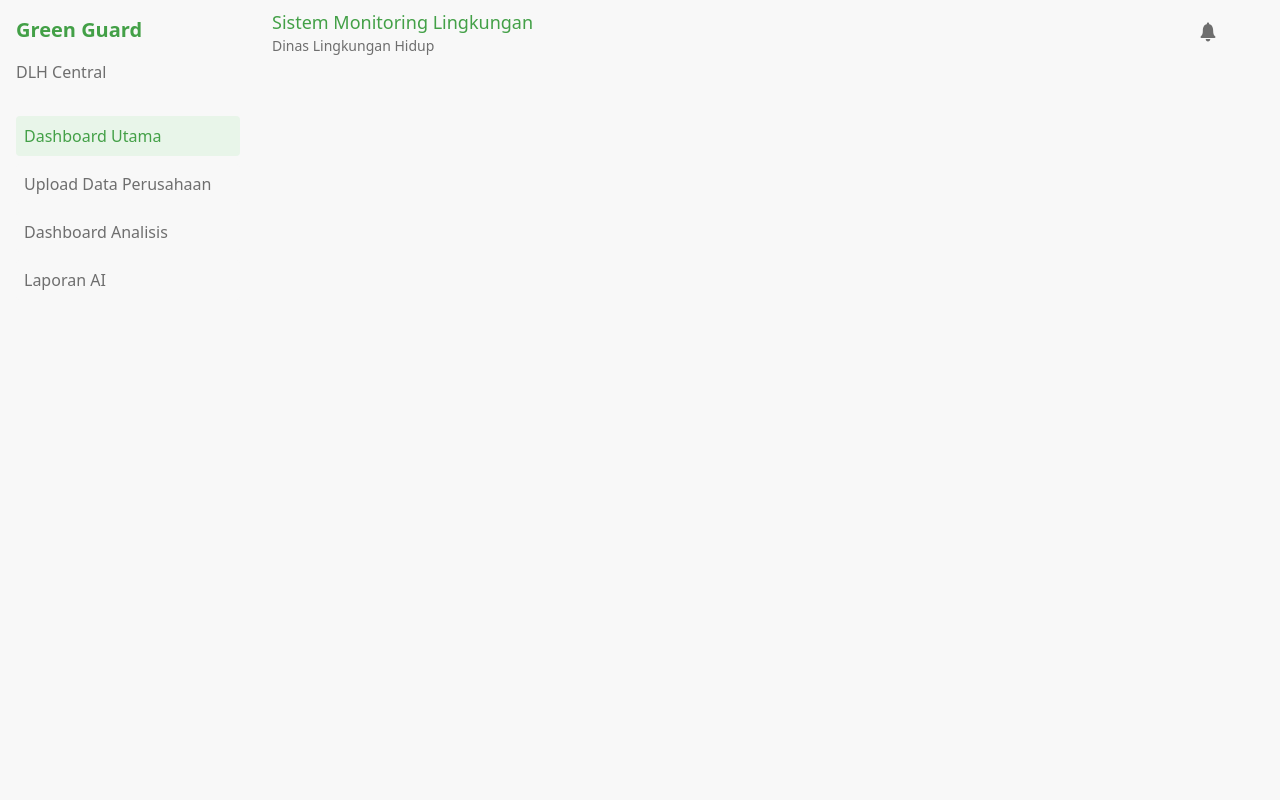
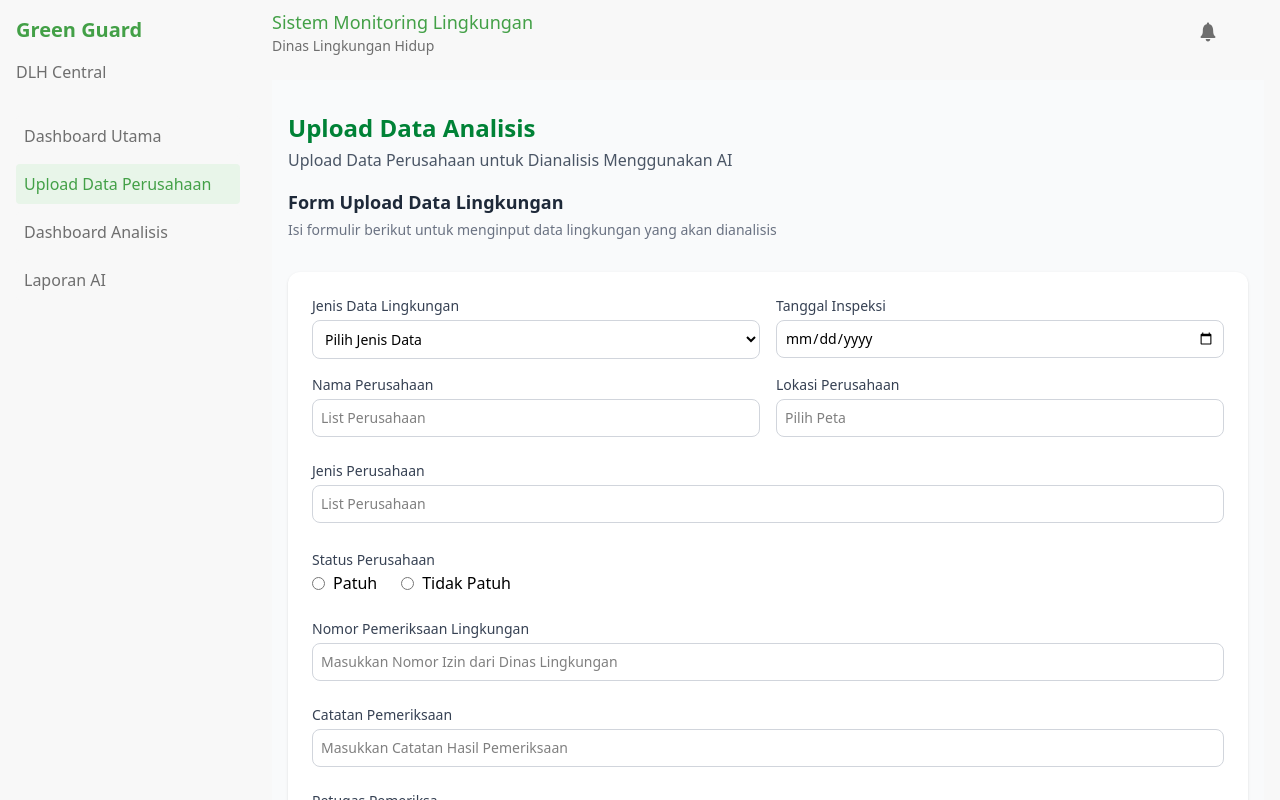
Before and after one commit to faditya-start/ecomap, a React (Vite) app: page /upload in a window 1280 px wide. Built offline with nearby package versions, Linux system fonts and the light colour scheme.

Commit message:
feat: memperbaiki halaman input data dan routing

```diff
--- a/src/App.tsx
+++ b/src/App.tsx
@@ -1,6 +1,7 @@
 import { BrowserRouter as Router, Routes, Route } from "react-router-dom";
 import Layout from "./components/Layout";
 import Dashboard from "./pages/Dashboard";
+import UploadDataPages from "./pages/UploadDataPages";
 
 
 export default function App() {
@@ -9,6 +10,7 @@ export default function App() {
       <Layout>
         <Routes>
           <Route path="/" element={<Dashboard />} />
+          <Route path="/upload" element={<UploadDataPages />} />
         </Routes>
       </Layout>
     </Router>
--- a/src/components/Sidebar.tsx
+++ b/src/components/Sidebar.tsx
@@ -1,21 +1,63 @@
+import { NavLink } from "react-router-dom";
+
 const Sidebar = () => {
   return (
     <div className="w-64 font-medium h-screen bg-grey-light p-4 flex flex-col space-y-4">
       <div className="text-green-normal text-xl font-bold">Green Guard</div>
       <div className="text-grey-dark">DLH Central</div>
       <div className="mt-4 space-y-2">
-        <a href="#" className="block p-2 bg-green-light hover:bg-green-light-hover active:bg-green-light-active text-green-normal rounded">
+        <NavLink
+          to="/"
+          end
+          className={({ isActive }) =>
+            `block p-2 rounded ${
+              isActive
+                ? "bg-green-light text-green-normal"
+                : "bg-grey-light text-grey-dark hover:bg-grey-light-hover active:bg-grey-light-active"
+            }`
+          }
+        >
           Dashboard Utama
-        </a>
-        <a href="#" className="block p-2 bg-grey-light hover:bg-grey-light-hover active:bg-grey-light-active text-grey-dark rounded">
+        </NavLink>
+
+        <NavLink
+          to="/upload"
+          className={({ isActive }) =>
+            `block p-2 rounded ${
+              isActive
+                ? "bg-green-light text-green-normal"
+                : "bg-grey-light text-grey-dark hover:bg-grey-light-hover active:bg-grey-light-active"
+            }`
+          }
+        >
           Upload Data Perusahaan
-        </a>
-        <a href="#" className="block p-2 bg-grey-light hover:bg-grey-light-hover active:bg-grey-light-active text-grey-dark rounded">
+        </NavLink>
+
+        <NavLink
+          to="/analisis"
+          className={({ isActive }) =>
+            `block p-2 rounded ${
+              isActive
+                ? "bg-green-light text-green-normal"
+                : "bg-grey-light text-grey-dark hover:bg-grey-light-hover active:bg-grey-light-active"
+            }`
+          }
+        >
           Dashboard Analisis
-        </a>
-        <a href="#" className="block p-2 bg-grey-light hover:bg-grey-light-hover active:bg-grey-light-active text-grey-dark rounded">
+        </NavLink>
+
+        <NavLink
+          to="/laporan-ai"
+          className={({ isActive }) =>
+            `block p-2 rounded ${
+              isActive
+                ? "bg-green-light text-green-normal"
+                : "bg-grey-light text-grey-dark hover:bg-grey-light-hover active:bg-grey-light-active"
+            }`
+          }
+        >
           Laporan AI
-        </a>
+        </NavLink>
       </div>
     </div>
   );
--- a/src/components/upload/InfoBox.tsx
+++ b/src/components/upload/InfoBox.tsx
@@ -9,7 +9,7 @@ export default function InfoBox() {
         <ul className="list-disc list-inside text-gray-600 mt-1 space-y-1">
           <li>Data harus sesuai dengan format sistem</li>
           <li>Pastikan ukuran file tidak lebih dari 10MB</li>
-          <li>Proses analisis memerlukan waktu ± 5 detik</li>
+          <li>Proses analisis memerlukan waktu ± 5 - 10 menit</li>
         </ul>
       </div>
     </div>
--- a/src/pages/UploadDataPages.tsx
+++ b/src/pages/UploadDataPages.tsx
@@ -7,7 +7,8 @@ import UploadButton from "../components/upload/UploadButton";
 export default function UploadDataPage() {
   return (
     <div className="bg-gray-50 min-h-screen py-8 px-4">
-      <div className="max-w-3xl mx-auto space-y-8">
+
+        <div className=" space-y-8">
             {/* Header */}
             <FormHeader
             title="Upload Data Analisis"
```
Lines whose indentation alone changed are shown as unchanged.
